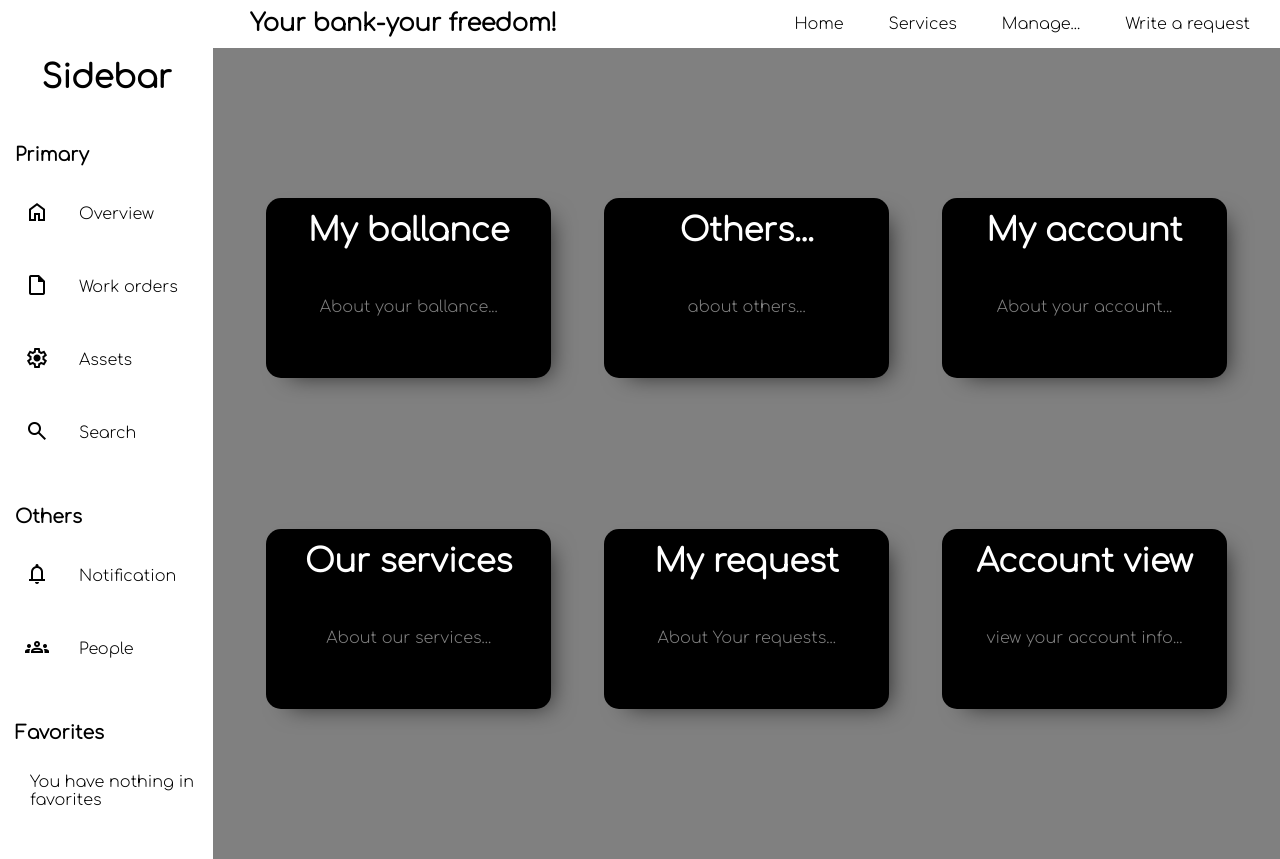
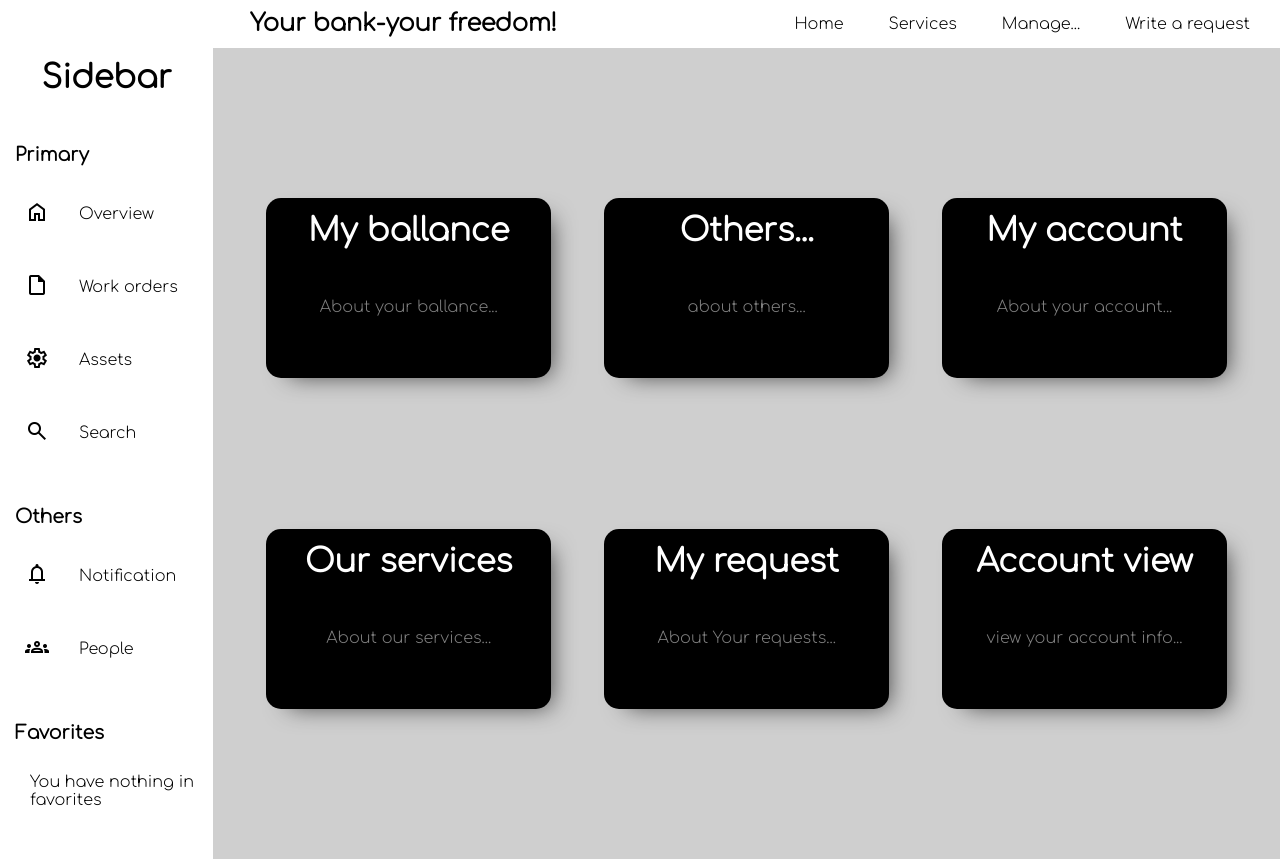
Before and after one commit to AmilKahrovic06/HTML_CSS, a plain HTML site: page domaci-sidebar/indeks.html in a window 1280 px wide. Drawn offline with nearby package versions, Linux system fonts and the light colour scheme.

Commit message:
changed background color to light gray

```diff
--- a/domaci-sidebar/style.css
+++ b/domaci-sidebar/style.css
@@ -4,7 +4,7 @@
     font-family: 'Comfortaa', cursive;
 }
 .home{
-    background-color: gray;
+    background-color: rgb(207, 207, 207);
 }
 nav{
     background-color: white;
```
